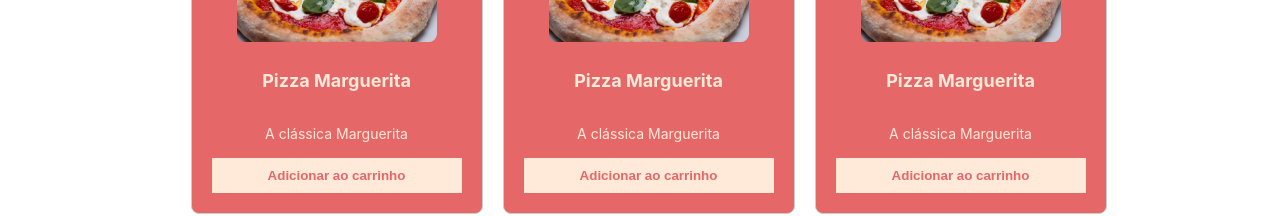
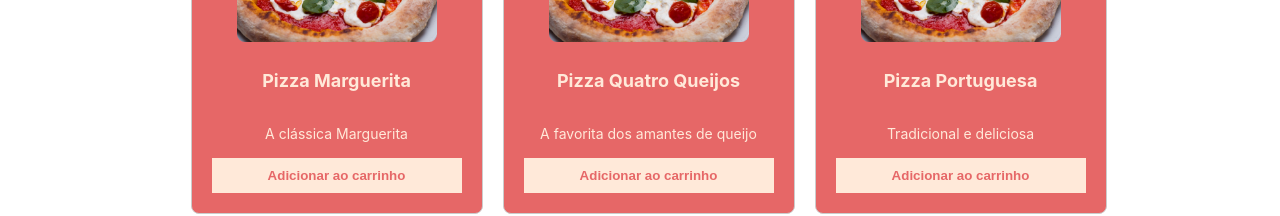
Before and after one commit to kevinsilvasebastiao/restalrante, a React (Create React App) app: page /cardapio/1 in a window 1280 px wide. Shown: the part 699-915 px from the top of the page. Built offline with nearby package versions, Linux system fonts and the light colour scheme.

Commit message:
Adicionando 6 novos produtos ao catálogo

```diff
--- a/package.json
+++ b/package.json
@@ -11,8 +11,10 @@
     "@types/react": "^18.3.12",
     "@types/react-dom": "^18.3.1",
     "@types/styled-components": "^5.1.34",
+    "axios": "^1.7.8",
     "react": "^18.3.1",
     "react-dom": "^18.3.1",
+    "react-modal": "^3.16.1",
     "react-router-dom": "^6.27.0",
     "react-scripts": "5.0.1",
     "styled-components": "^6.1.13",
--- a/src/components/Modals/ProductModal/ProductModal.jsx
+++ b/src/components/Modals/ProductModal/ProductModal.jsx
@@ -1,98 +1,93 @@
+import React from 'react';
 import styled from 'styled-components';
-import pizza from './pizza.png'; // Importe a imagem aqui
-import React, { useState, useEffect } from 'react';
 
-// Estilos do Modal
 const ModalContainer = styled.div`
     display: ${({ show }) => (show ? 'flex' : 'none')};
     position: fixed;
-  top: 0;
-  left: 0;
-  width: 100%;
-  height: 100%;
-  background: rgba(0, 0, 0, 0.5);
-  align-items: center;
-  justify-content: center;
+    top: 50%;
+    left: 50%;
+    transform: translate(-50%, -50%);
+    background: #e66767;
+    border-radius: 8px;
+    box-shadow: 0px 4px 6px rgba(0, 0, 0, 0.1);
+    padding: 20px;
     z-index: 1000;
+    width: 600px;
+    max-width: 90%;
+    gap: 20px;
+`;
+
+const ModalImage = styled.img`
+    width: 200px;
+    height: auto;
+    border-radius: 8px;
+    flex-shrink: 0;
 `;
 
 const ModalContent = styled.div`
-  background: #e66767;
-  padding: 20px;
-  border-radius: 8px;
     display: flex;
     flex-direction: column;
-  align-items: center;
-  width: 500px;
+    justify-content: flex-start;
+    align-items: flex-start;
+    width: 100%;
+`;
+
+const ModalHeader = styled.h2`
+    font-size: 24px;
+    margin-bottom: 10px;
     color: #ffe9d9;
 `;
 
-const ProductImage = styled.img`
-  width: 100%;
-  height: auto;
-  max-width: 200px;
-  border-radius: 8px;
-  object-fit: cover;
-  margin-bottom: 10px;
+const ModalDescription = styled.p`
+    font-size: 14px;
+    color: #ffe9d9;
+    text-align: left;
+    line-height: 1.5;
+    margin-bottom: 20px;
 `;
 
-const ModalButton = styled.button`
+const ModalActions = styled.div`
+    display: flex;
+    gap: 10px;
+    margin-top: auto;
+`;
+
+const Button = styled.button`
+    padding: 10px 15px;
+    font-size: 14px;
+    font-weight: bold;
+    border: none;
+    border-radius: 4px;
+    cursor: pointer;
+
+    &:first-child {
         background-color: #ffe9d9;
         color: #e66767;
-  border: none;
-  padding: 10px 20px;
-  margin-top: 10px;
-  cursor: pointer;
-  font-weight: bold;
-  border-radius: 5px;
+    }
+
+    &:last-child {
+        background-color: #ccc;
+        color: black;
+    }
 
     &:hover {
-    background-color: #c55c5c;
-    color: #fff;
+        opacity: 0.8;
     }
 `;
 
-const DescriptionText = styled.p`
-  font-size: 14px;
-  text-align: center;
-  color: #ffe9d9;
-  margin-top: 20px;
-  line-height: 1.6;
-`;
-
-
-const ModalProduto = ({ show, productId, onClose, onAddToCart }) => {
-  const [product, setProduct] = useState(null);
-
-  // Coloque o useEffect aqui
-  useEffect(() => {
-    if (productId && show) {
-      fetch(`https://fake-api-tau.vercel.app/api/efood/restaurantes/${productId}`)
-        .then((response) => response.json())
-        .then((data) => {
-          setProduct(data); // Preenche os dados do produto
-        })
-        .catch((error) => {
-          console.error('Erro ao carregar o produto:', error);
-        });
-    }
-  }, [productId, show]);
-
-  if (!show) return null;
+const ModalProduto = ({ show, product, onClose, onAddToCart }) => {
+    if (!product) return null;
 
     return (
         <ModalContainer show={show}>
+            <ModalImage src={product.image} alt={product.name} />
             <ModalContent>
-        <h2>{product?.name || 'Carregando...'}</h2>
-        <ProductImage src={product?.image || pizza} alt={product?.name} />
-        <DescriptionText>
-          {product?.description ||
-            'Descrição indisponível no momento. Por favor, tente novamente mais tarde.'}
-          <br />
-          {product && <strong>Serve:</strong>} {product?.serves || 'N/A'}
-        </DescriptionText>
-        <ModalButton onClick={onAddToCart}>Adicionar ao carrinho</ModalButton>
-        <ModalButton onClick={onClose}>Fechar</ModalButton>
+                <ModalHeader>{product.name}</ModalHeader>
+                <ModalDescription>{product.description || 'Descrição indisponível no momento.'}</ModalDescription>
+                <ModalActions>
+                    <Button onClick={onAddToCart}>Adicionar ao carrinho</Button>
+                    <Button onClick={onClose}>Fechar</Button>
+                </ModalActions>
             </ModalContent>
         </ModalContainer>
     );
--- a/src/components/cardapio/Cardapio.jsx
+++ b/src/components/cardapio/Cardapio.jsx
@@ -118,6 +118,7 @@ const HeaderAndProducts = () => {
     const [modalProduct, setModalProduct] = useState(null);
     const [cartItems, setCartItems] = useState([]);
     const [isPaymentVisible, setPaymentVisible] = useState(false);
+
     const openModal = (product) => {
         setModalProduct(product);
     };
@@ -168,13 +169,56 @@ const HeaderAndProducts = () => {
     };
 
     const products = [
-        { id: 1, name: 'Pizza Marguerita', price: 30, image: require('./pizza.png'), shortDescription: 'A clássica Marguerita' },
-        { id: 2, name: 'Pizza Marguerita', price: 35, image: require('./pizza.png'), shortDescription: 'A clássica Marguerita' },
-        { id: 3, name: 'Pizza Marguerita', price: 30, image: require('./pizza.png'), shortDescription: 'A clássica Marguerita' },
-        { id: 4, name: 'Pizza Marguerita', price: 35, image: require('./pizza.png'), shortDescription: 'A clássica Marguerita' },
-        { id: 5, name: 'Pizza Marguerita', price: 30, image: require('./pizza.png'), shortDescription: 'A clássica Marguerita' },
-        { id: 6, name: 'Pizza Marguerita', price: 35, image: require('./pizza.png'), shortDescription: 'A clássica Marguerita' },
+        {
+            id: 1,
+            name: 'Pizza Marguerita',
+            price: 30,
+            image: require('./pizza.png'),
+            shortDescription: 'A clássica Marguerita',
+            description: 'Uma pizza saborosa feita com molho de tomate, manjericão fresco e queijo mussarela de alta qualidade.'
+        },
+        {
+            id: 2,
+            name: 'Pizza Quatro Queijos',
+            price: 35,
+            image: require('./pizza.png'),
+            shortDescription: 'A favorita dos amantes de queijo',
+            description: 'Uma combinação irresistível de queijo mussarela, parmesão, gorgonzola e provolone.'
+        },
+        {
+            id: 3,
+            name: 'Pizza Portuguesa',
+            price: 40,
+            image: require('./pizza.png'),
+            shortDescription: 'Tradicional e deliciosa',
+            description: 'Pizza com presunto, ovos, cebolas, azeitonas e um toque especial de orégano.'
+        },
+        {
+            id: 4,
+            name: 'Pizza Pepperoni',
+            price: 38,
+            image: require('./pizza.png'),
+            shortDescription: 'Sabor marcante e picante',
+            description: 'Coberta com fatias de pepperoni, queijo mussarela e um toque de pimenta.'
+        },
+        {
+            id: 5,
+            name: 'Pizza Vegetariana',
+            price: 32,
+            image: require('./pizza.png'),
+            shortDescription: 'Opção leve e saudável',
+            description: 'Repleta de vegetais frescos como tomate, pimentão, cebola e azeitonas, combinados com queijo mussarela.'
+        },
+        {
+            id: 6,
+            name: 'Pizza Frango com Catupiry',
+            price: 36,
+            image: require('./pizza.png'),
+            shortDescription: 'Clássico dos sabores brasileiros',
+            description: 'Pizza com suculentos pedaços de frango desfiado e um toque cremoso de catupiry.'
+        },
     ];
+
 
     const cartCount = cartItems.length;
     const totalPrice = cartItems.reduce((sum, item) => sum + item.price, 0);
```
Also changed, not shown: 1 other file (tests, documents, lock files or other folders). Lines whose indentation alone changed are shown as unchanged.
